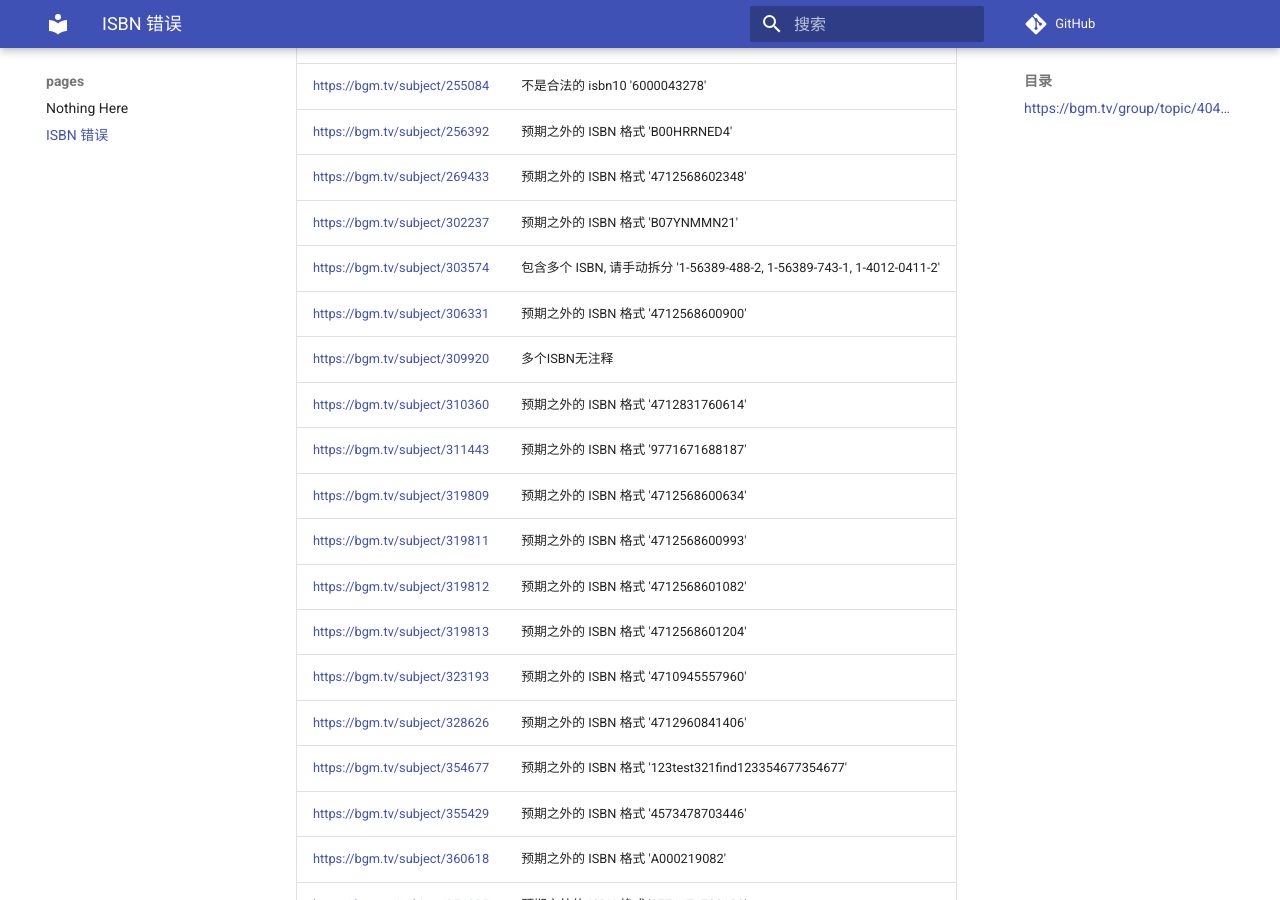
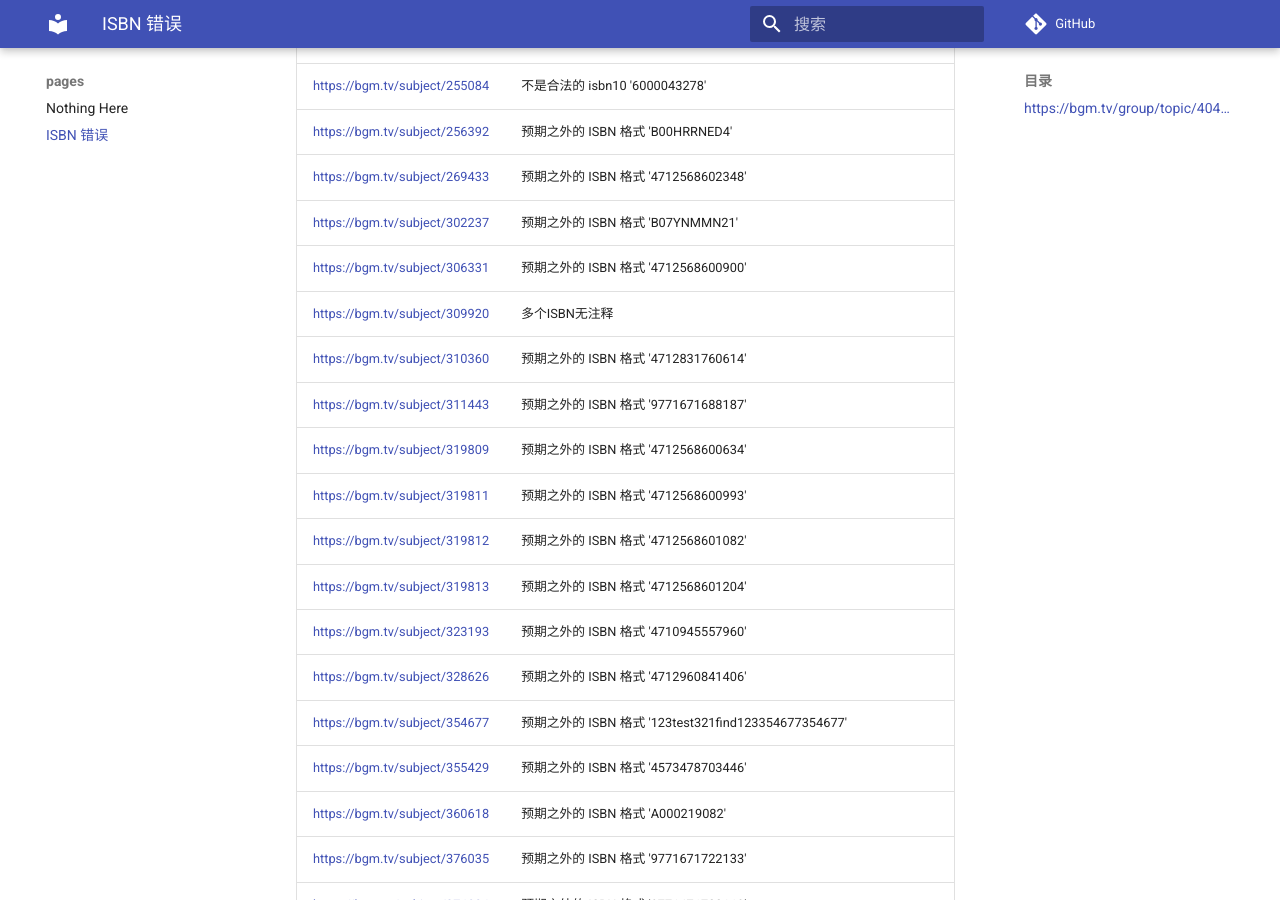
Before and after one commit to trim21/bangumi-pages, an MkDocs documentation site: the page built from docs/isbn.md, in a window 1280 px wide and 900 px high, scrolled down 2846 px. Built offline with MkDocs 1.6.1 and Material for MkDocs 9.7.7, drawn with Linux system fonts in a browser that asks for light colours; comment, search, counter and statistics services are not loaded; part of the change alters nothing that is shown.

Commit message:
update isbn.md

```diff
--- a/docs/isbn.md
+++ b/docs/isbn.md
@@ -1,7 +1,7 @@
 # ISBN 错误
 ## <https://bgm.tv/group/topic/404801>
 
-total 214
+total 213
 
 | url | error |
 | --- |  ---  |
@@ -66,7 +66,6 @@ total 214
 | <https://bgm.tv/subject/256392> | 预期之外的 ISBN 格式 'B00HRRNED4' |
 | <https://bgm.tv/subject/269433> | 预期之外的 ISBN 格式 '4712568602348' |
 | <https://bgm.tv/subject/302237> | 预期之外的 ISBN 格式 'B07YNMMN21' |
-| <https://bgm.tv/subject/303574> | 包含多个 ISBN, 请手动拆分 '1-56389-488-2, 1-56389-743-1, 1-4012-0411-2' |
 | <https://bgm.tv/subject/306331> | 预期之外的 ISBN 格式 '4712568600900' |
 | <https://bgm.tv/subject/309920> | 多个ISBN无注释 |
 | <https://bgm.tv/subject/310360> | 预期之外的 ISBN 格式 '4712831760614' |
```
